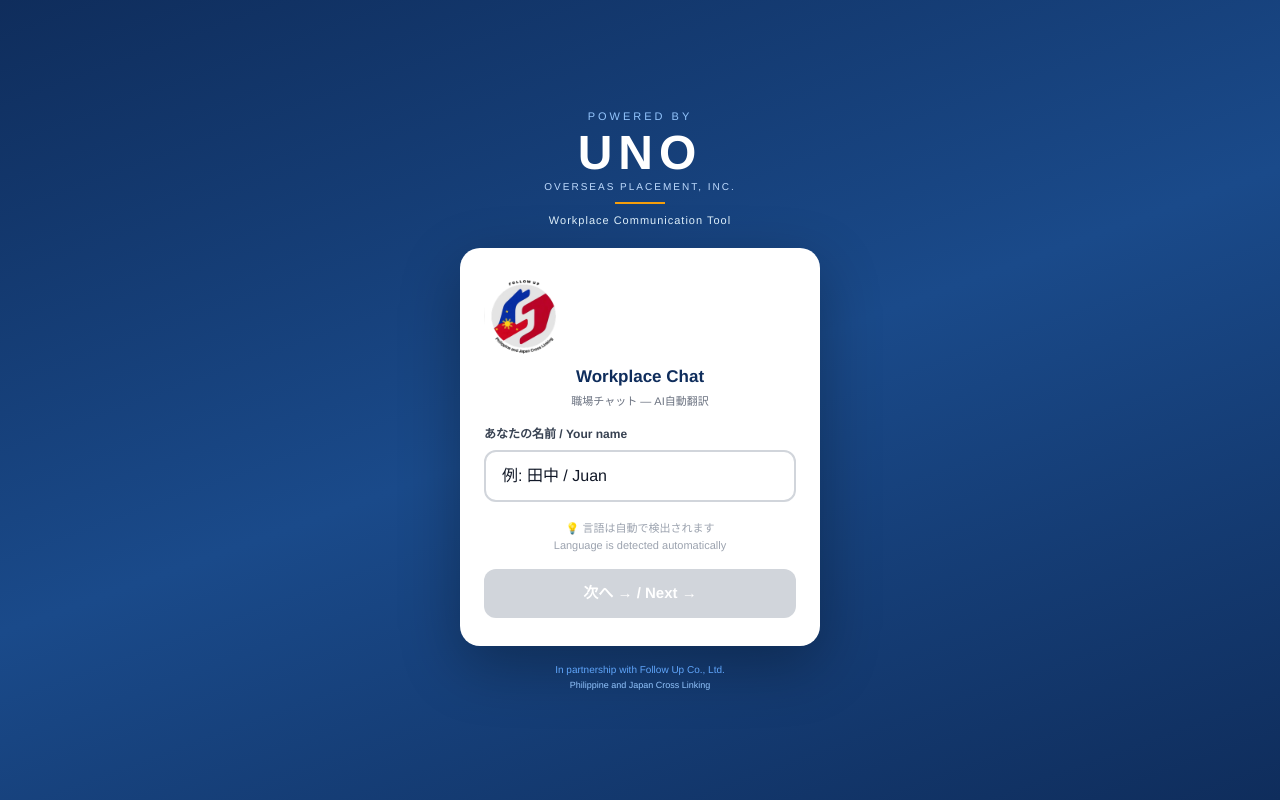
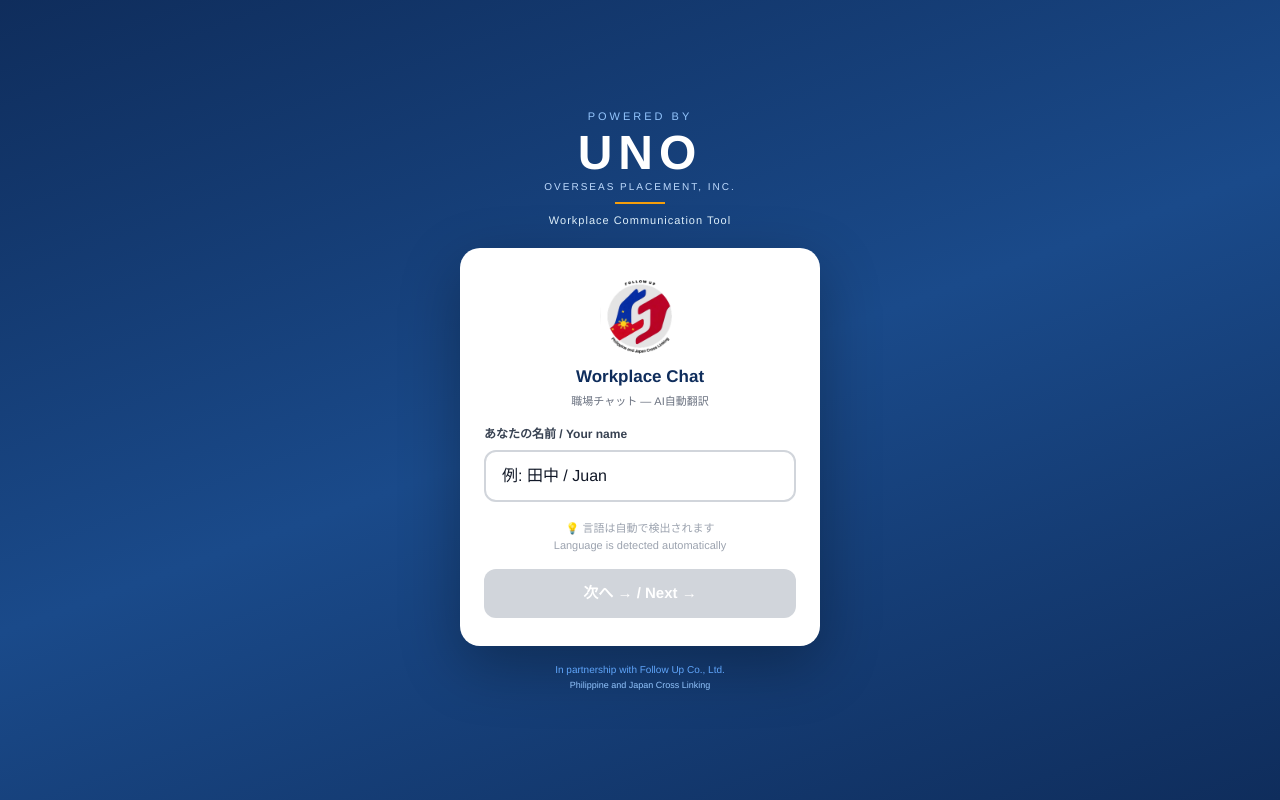
Before and after one commit to followup-anhome/workplace-chat, a Next.js app: page / in a window 1280 px wide. Built offline with nearby package versions, Linux system fonts and the light colour scheme; no server answers.

Commit message:
fix: center Follow Up logo

```diff
--- a/components/NameSetup.tsx
+++ b/components/NameSetup.tsx
@@ -30,6 +30,7 @@
 
         {/* Follow Up Logo ← ここに移動 */}
         <div style={{ textAlign: "center", marginBottom: "16px" }}>
+          <div style={{ display: "flex", justifyContent: "center", marginBottom: "4px" }}>
             <Image
               src="/followup-logo.png"
               alt="Follow Up Co., Ltd."
@@ -37,6 +38,7 @@
               height={80}
               style={{ borderRadius: "50%" }}
             />
+          </div>
           <h1 style={{ fontSize: "17px", fontWeight: 700, color: "#0f2d5c", margin: "8px 0 0", fontFamily: "Helvetica, sans-serif" }}>
             Workplace Chat
           </h1>
```
Lines whose indentation alone changed are shown as unchanged.
